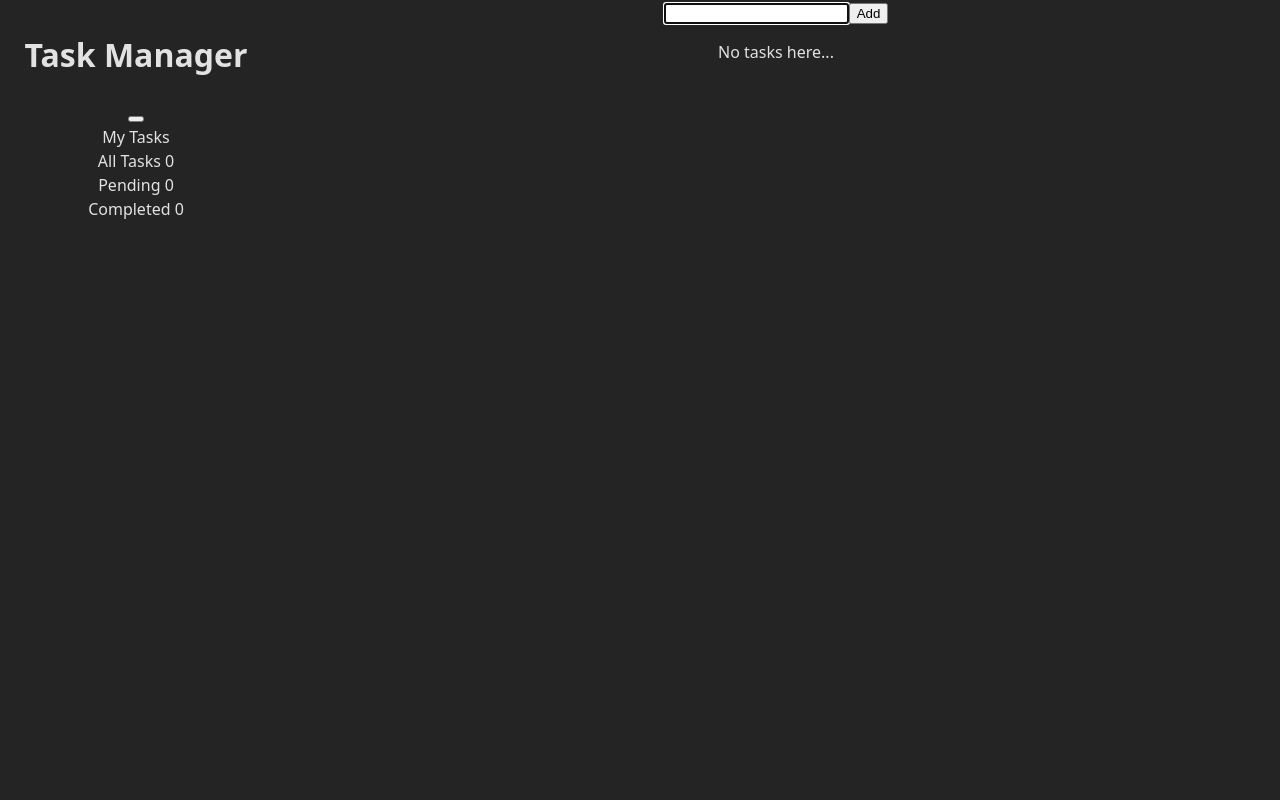
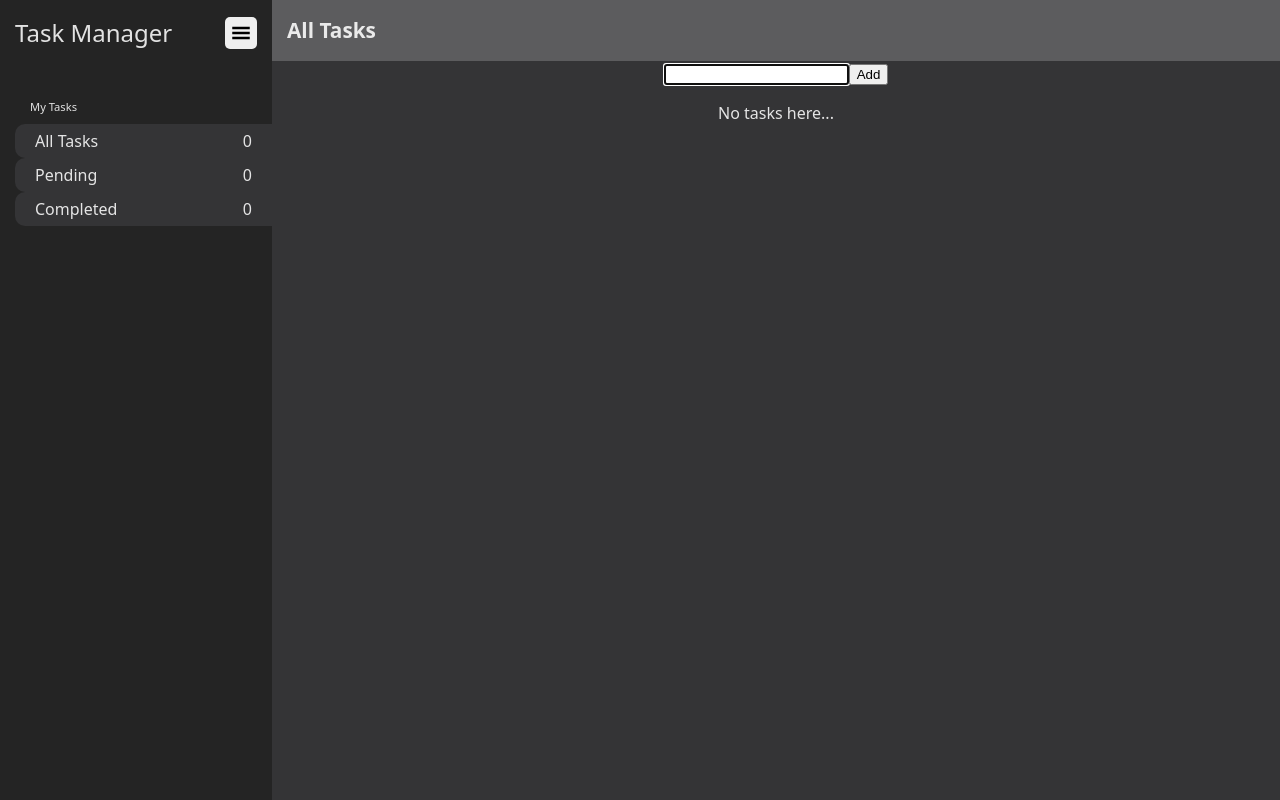
Before and after one commit to Eshwar03/task-manager, a React (Vite) app: page / in a window 1280 px wide. Built offline with nearby package versions, Linux system fonts and the light colour scheme.

Commit message:
Added styles

```diff
--- a/src/App.css
+++ b/src/App.css
@@ -1,16 +1,41 @@
 #root {
-  max-width: 1280px;
   text-align: center;
   display: flex;
   height: 100%;
+  width: 100%
+}
+
+.appMenu {
+  display: flex;
+  align-items: center;
+  justify-content: space-between;
+  margin-bottom: 3rem;
+  padding: 15px 15px 0 15px;
+}
+
+.appMenu div {
+  font-size: 1.5rem;
+}
+
+.appMenu button {
+  padding: 6px;
+  border-radius: 5px;
+  border: 0
+}
+
+.giHamburgerMenu {
+  font-size: 20px;
+  vertical-align: middle;
 }
 
 .leftBlock {
   min-width: 272px;
   box-sizing: border-box;
-  padding: 10px;
+  /* padding: 10px; */
+  background-color: #242424;
 }
 
 .rightBlock {
   width: 100%;
+  background-color: #343436;
 }
--- a/src/App.jsx
+++ b/src/App.jsx
@@ -5,6 +5,8 @@ import "./App.css";
 import TaskForm from "./components/TaskForm";
 import TaskList from "./components/TaskList";
 import FilterBar from "./components/FilterBar";
+import { GiHamburgerMenu } from "react-icons/gi";
+import TaskHeader from "./components/TaskHeader";
 
 function App() {
   const [tasks, setTasks] = useState(() => {
@@ -58,15 +60,17 @@ function App() {
   return (
     <>
       <div className="leftBlock">
-        <div>
-          <h1>Task Manager</h1>
-          <button></button>
+        <div className="appMenu">
+          <div>Task Manager</div>
+          <button>
+            <GiHamburgerMenu className="giHamburgerMenu" />
+          </button>
         </div>
         <FilterBar filter={filter} tasks={tasks} onChange={changeFilter} />
       </div>
       <div className="rightBlock">
+        <TaskHeader filter={filter} />
         <TaskForm onAddTask={addTask} />
-
         <TaskList
           filter={filter}
           tasks={tasks}
--- a/src/components/FilterBar.jsx
+++ b/src/components/FilterBar.jsx
@@ -8,12 +8,21 @@ function FilterBar({ filter, tasks, onChange }) {
 
   return (
     <>
-      <label>My Tasks</label>
+      <div className={styles.taskHeading}>My Tasks</div>
       <div className={styles.filterContainer}>
-        <div onClick={() => onChange("all")}>All Tasks {totalTasks}</div>
-        <div onClick={() => onChange("active")}>Pending {pendingTasks}</div>
-        <div onClick={() => onChange("completed")}>
-          Completed {completeTasks}
+        <div className={styles.filterItems} onClick={() => onChange("all")}>
+          <div>All Tasks</div>
+          <div> {totalTasks}</div>
+        </div>
+        <div className={styles.filterItems} onClick={() => onChange("pending")}>
+          <div>Pending</div> <div>{pendingTasks}</div>
+        </div>
+        <div
+          className={styles.filterItems}
+          onClick={() => onChange("completed")}
+        >
+          <div>Completed</div>
+          <div>{completeTasks}</div>
         </div>
       </div>
     </>
--- /dev/null
+++ b/src/components/TaskHeader.jsx
@@ -0,0 +1,11 @@
+import styles from "../css/taskheader.module.css";
+function TaskHeader({ filter }) {
+  return filter === "all" ? (
+    <div className={styles.activeFilter}>All Tasks</div>
+  ) : filter === "pending" ? (
+    <div className={styles.activeFilter}>Pending tasks</div>
+  ) : (
+    <div className={styles.activeFilter}>Completed tasks</div>
+  );
+}
+export default TaskHeader;
--- a/src/components/TaskList.jsx
+++ b/src/components/TaskList.jsx
@@ -1,7 +1,7 @@
 import TaskItem from "./TaskItem";
 function TaskList({ tasks, filter, onDelete, onToggle, onEdit }) {
   const filteredTasks = tasks.filter((task) => {
-    if (filter === "active") {
+    if (filter === "pending") {
       return task.isCompleted === false;
     }
     if (filter === "completed") {
--- a/src/css/filterbar.module.css
+++ b/src/css/filterbar.module.css
@@ -1,4 +1,23 @@
 .filterContainer {
     display: flex;
-    flex-direction: column
+    flex-direction: column;
+    text-align: left;
+    /* padding: 0px 15px 0 15px; */
+    margin-left: 15px;
 }
+
+.filterItems {
+    background-color: #343436;
+    border-radius: 10px 0px 0px 10px;
+    display: flex;
+    justify-content: space-between;
+    padding: 5px 20px;
+    cursor: pointer
+}
+
+.taskHeading {
+    font-size: 0.7rem;
+    text-align: left;
+    /* border-bottom: 0.8px solid #4a4a4c; */
+    padding: 0px 15px 8px 30px;
+}
--- /dev/null
+++ b/src/css/taskheader.module.css
@@ -0,0 +1,7 @@
+.activeFilter {
+    font-size: 1.3rem;
+    font-weight: 700;
+    padding: 15px;
+    background: #5c5c5e;
+    text-align: left;
+}
--- a/src/index.css
+++ b/src/index.css
@@ -19,4 +19,9 @@ body {
   margin: 0;
   min-width: 320px;
   height: 100%;
+  width: 100%;
 }
+
+* {
+  box-sizing: border-box
+}
```
Also changed, not shown: 1 other file (tests, documents, lock files or other folders).
